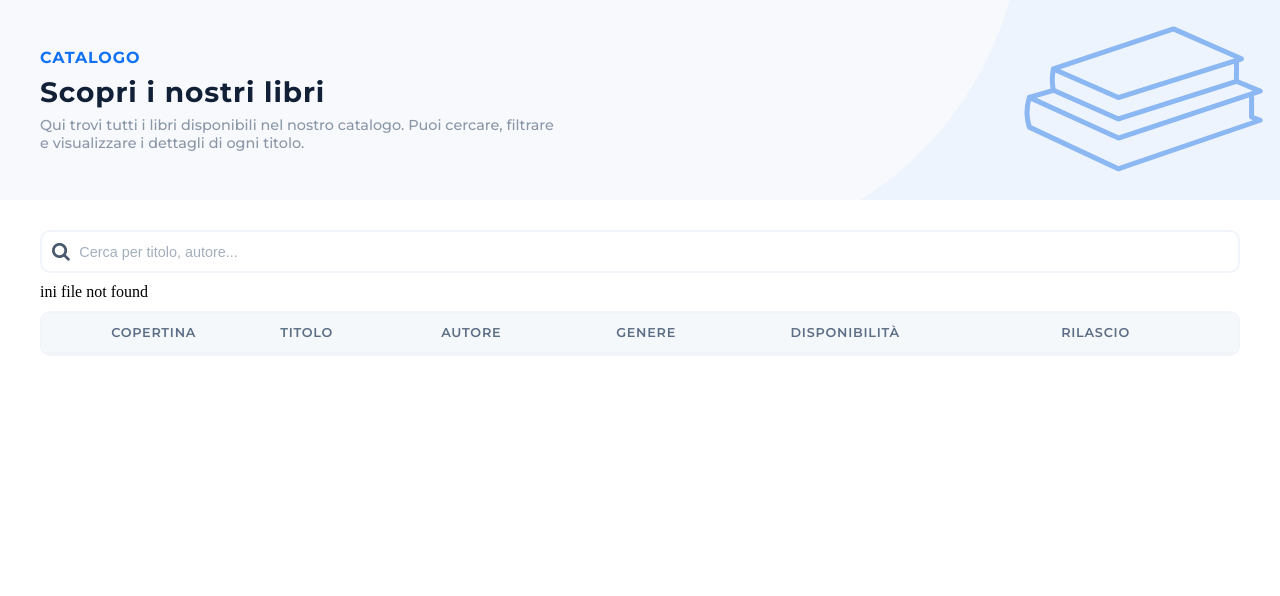
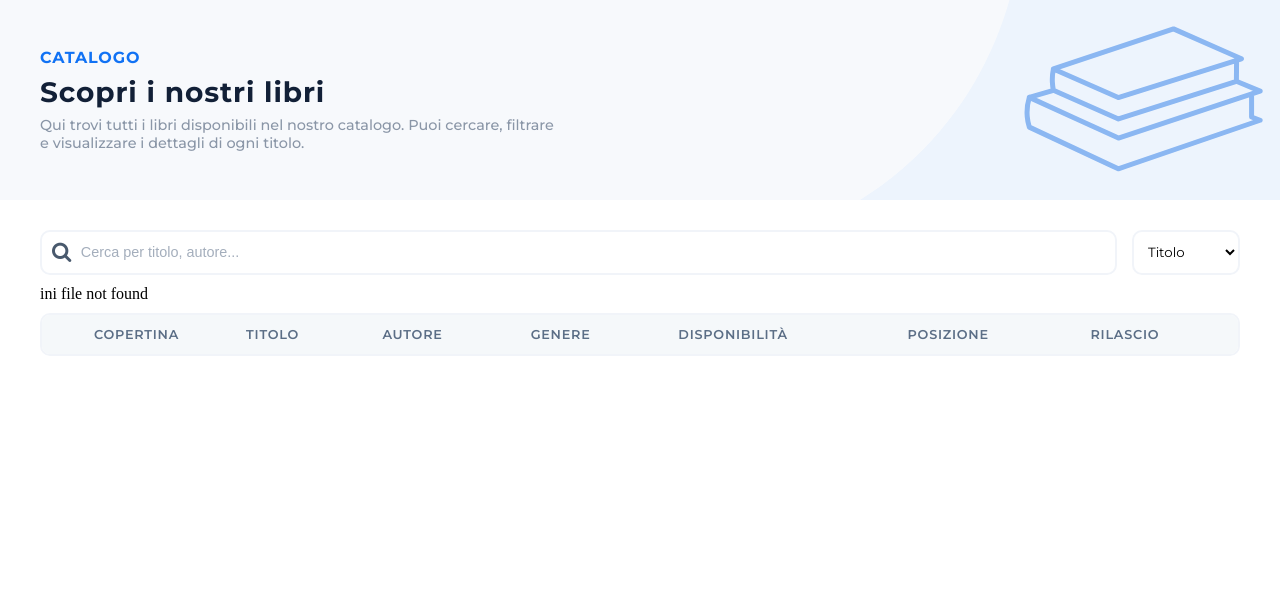
Before and after one commit to minion6011/DigiLib, a PHP site: page /catalog.php in a window 1280 px wide. Shown: the part 86-682 px from the top of the page. Run offline with PHP 8.4, Linux system fonts and the light colour scheme; lists and menus that the app fills with data are empty.

Commit message:
Added search bar, minor graphical fix

```diff
--- a/assets/css/style.css
+++ b/assets/css/style.css
@@ -123,6 +123,8 @@ div.logo {
         overflow: auto;
     }
     .books-table {
+        --border-color: #f1f4f9;
+
         & {
             display: flex;
             flex-direction: column;
@@ -130,6 +132,10 @@ div.logo {
         }
 
         .search-bar {
+            & {
+                display: flex;
+                gap: 15px;
+            }
             .input {
                 & {
                     display: grid;
@@ -137,12 +143,14 @@ div.logo {
                     align-items: center;
                     gap: 7.5px;
 
+                    width: 100%;
+                    padding: 10px;
+
                     font-family: 'Montserrat', sans-serif;
 
-                    border: #f1f4f9 2px solid;
+                    border: var(--border-color) 2px solid;
+                    background-color: #fff;
                     border-radius: 10px;
-
-                    padding: 10px;
                 }
                 input {
                     & {
@@ -154,11 +162,25 @@ div.logo {
                         color: #a4aebc;
                     }
                 }
+                button {
+                    border: 0;
+                    padding: 0;
+                    background-color: #fff;
+                }
                 i {
                     color: #49596d;
-                    font-size: 1.2em;
+                    font-size: 1.3rem;
+                }
+            }
+            select {
+                & {
+                    font-family: 'Montserrat', sans-serif;
 
-                    cursor: pointer;
+                    padding: 10px;
+
+                    background-color: #fff;
+                    border: var(--border-color) 2px solid;
+                    border-radius: 10px;
                 }
             }
         }
@@ -172,11 +194,19 @@ div.logo {
                 overflow: hidden;
 
                 font-family: 'Montserrat', sans-serif;
-                border: #f1f4f9 2px solid;
+                border: var(--border-color) 2px solid;
             }
-            &, tr:not(:last-child) td, th {
-                border-bottom: #f1f4f9 2px solid;
+
+            &:has(tbody tr) {
+                th {
+                    border-bottom: var(--border-color) 2px solid;
+                }
             }
+
+            tbody tr:not(:last-child) td {
+                border-bottom: var(--border-color) 2px solid;
+            }
+
             @media (max-width: 1010px) {
                 .mb-nd { /* Mobile Not Display */
                     display: none;
@@ -285,7 +315,7 @@ div.logo {
     .socials {
         i {
             color: #ffffff;
-            font-size: 2.2em;
+            font-size: 1.85rem;
 
             cursor: pointer;
         }
--- a/catalog.php
+++ b/catalog.php
@@ -32,12 +32,19 @@
 
     <div class="content">
         <div class="books-table">
-            <div class="search-bar">
+            <form class="search-bar">
                 <div class="input">
-                    <i class="fa fa-search"></i>
-                    <input placeholder="Cerca per titolo, autore...">
+                    <button type="submit">
+                        <i class="fa fa-search"></i>
+                    </button>
+                    <input name="search" placeholder="Cerca per titolo, autore...">
                 </div>
-            </div>
+                <select name="searchtype">
+                    <option value="name">Titolo</option>
+                    <option value="author">Autore</option>
+                    <option value="position">Posizione</option>
+                </select>
+            </form>
 
             <table>
                 <thead>
@@ -47,6 +54,7 @@
                         <th class="mb-nd">Autore</th>
                         <th class="mb-nd">Genere</th>
                         <th>Disponibilità</th>
+                        <th class="mb-nd">Posizione</th>
                         <th class="mb-nd">Rilascio</th>
                     </tr>
                 </thead>
@@ -55,6 +63,28 @@
                     <?php
                         require_once("main.php");
 
+                        $params = [];
+                        $searchquery = "";
+
+                        if ($_SERVER['REQUEST_METHOD'] == 'GET') {
+                            if (isset($_GET["searchtype"]) && isset($_GET["search"])) {
+                                switch ($_GET["searchtype"]) {
+                                    case "name":
+                                        $searchquery = "WHERE b.name LIKE :search";
+                                        break;
+                                    case "author":
+                                        $searchquery = "WHERE b.author LIKE :search";
+                                        break;
+                                    case "position":
+                                        $searchquery = "WHERE b.position LIKE :search";
+                                        break;
+                                }
+
+                                if ($searchquery != "")
+                                    $params[':search'] = '%' . $_GET['search'] . '%';
+                            }
+                        }
+
                         $sql = "
                             SELECT
                                 b.id,
@@ -62,17 +92,20 @@
                                 b.name,
                                 b.author,
                                 b.state,
+                                b.position,
                                 b.publish_date AS date,
                                 t.name AS tag_name,
                                 t.color AS tag_color,
                                 t.background AS tag_bg
                             FROM books b
                             JOIN tags t ON b.tag_id = t.id
-                            ORDER BY id LIMIT 100
+                            {$searchquery}
+                            ORDER BY id
+                            LIMIT 100
                         ";
 
                         $stmt = $conn -> prepare($sql);
-                        $stmt -> execute();
+                        $stmt -> execute($params);
 
                         foreach ($stmt->fetchAll(PDO::FETCH_OBJ) as $row) {
                     ?>
@@ -113,6 +146,10 @@
                             ?>
                         </td>
 
+                        <td class="mb-nd">
+                            <?= $row->position ?>
+                        </td>
+
                         <td class="mb-nd"><?= str_replace("-", "/", ($row->date)) ?></td>
                     </tr>
 
```
